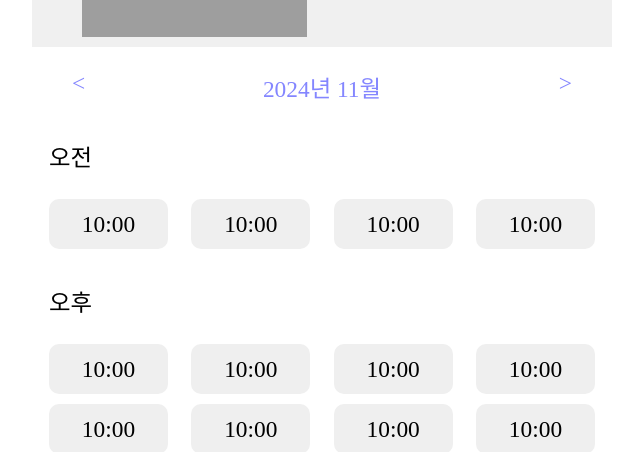
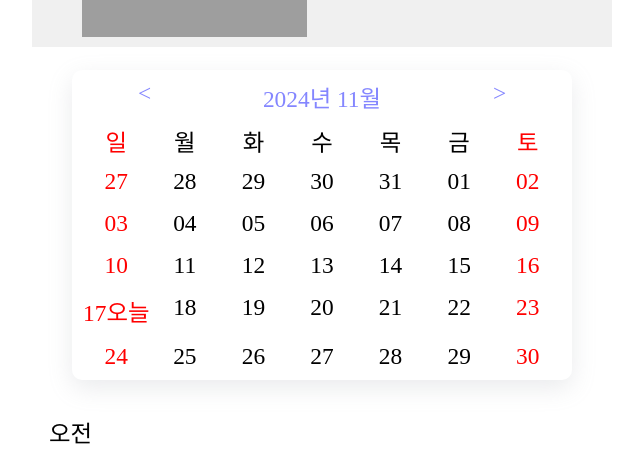
Before and after one commit to yeongipark/soop, a Next.js app: page /reserve in a window 1280 px wide. Shown: the part 233-685 px from the top of the page, without its empty margins (318-961 px from the left). Built offline with nearby package versions, Linux system fonts and the light colour scheme; grey boxes are pictures that could not be loaded; a web font is replaced by a local one.

Commit message:
FAET : 날짜 표현 완료

```diff
--- a/src/components/calendar/calendar.module.css
+++ b/src/components/calendar/calendar.module.css
@@ -4,4 +4,7 @@
   width: 100%;
   max-width: 500px;
   font-size: 1.3rem;
+  box-shadow: rgba(149, 157, 165, 0.2) 0px 8px 24px;
+  padding: 10px;
+  border-radius: 10px;
 }
--- a/src/components/calendar/calendar.tsx
+++ b/src/components/calendar/calendar.tsx
@@ -1,11 +1,13 @@
 "use client";
 import CalendarNav from "./calendarNav";
 import style from "./calendar.module.css";
+import CalendarBody from "./calendarBody";
 
 export default function Calendar() {
   return (
     <div className={style.container}>
       <CalendarNav />
+      <CalendarBody />
     </div>
   );
 }
--- /dev/null
+++ b/src/components/calendar/calendarBody.module.css
@@ -0,0 +1,19 @@
+.container {
+  width: 100%;
+  height: auto;
+}
+
+.dayWrap {
+  margin-top: 10px;
+  display: grid;
+  grid-template-columns: repeat(7, minmax(50px, 1fr));
+  grid-row-gap: 15px;
+}
+
+.week {
+  text-align: center;
+}
+
+.weekend {
+  color: red;
+}
--- a/src/components/calendar/calendarBody.tsx
+++ b/src/components/calendar/calendarBody.tsx
@@ -0,0 +1,58 @@
+"use client";
+
+import { useCalendar } from "@/hooks/useCalendar";
+import style from "./calendarBody.module.css";
+
+export default function CalendarBody() {
+  const { daysInMonth, today } = useCalendar();
+  const weeks = ["일", "월", "화", "수", "목", "금", "토"];
+  return (
+    <div className={style.container}>
+      <div className={style.dayWrap}>
+        {weeks.map((week, index) => (
+          <Week
+            key={index}
+            text={week}
+            isWeekend={index === 0 || index === 6}
+          />
+        ))}
+      </div>
+      <div className={style.dayWrap}>
+        {daysInMonth.map((day, index) => (
+          <Day
+            key={index}
+            day={day.day}
+            isWeekend={day.dayIndexOfWeek === 0 || day.dayIndexOfWeek === 6}
+            today={today(day.date)}
+          />
+        ))}
+      </div>
+    </div>
+  );
+}
+
+// 요일(월, 화, 수 ... )을 나타내는 컴포넌트
+function Week({ text, isWeekend }: { text: string; isWeekend: boolean }) {
+  return (
+    <div className={`${style.week} ${isWeekend && style.weekend}`}>{text}</div>
+  );
+}
+
+// 날짜를 나타내는 컴포넌트 (1일, 2일 ...)
+function Day({
+  day,
+  isWeekend,
+  today,
+}: {
+  day: string;
+  isWeekend: boolean;
+  today: boolean;
+}) {
+  console.log(today);
+  return (
+    <div className={`${style.week} ${isWeekend && style.weekend}`}>
+      {day}
+      {today && "오늘"}
+    </div>
+  );
+}
--- a/src/components/calendar/calendarNav.module.css
+++ b/src/components/calendar/calendarNav.module.css
@@ -1,7 +1,7 @@
 .container {
   width: 100%;
   display: flex;
-  justify-content: space-between;
+  justify-content: space-around;
   color: var(--main);
 }
 
--- a/src/hooks/useCalendar.ts
+++ b/src/hooks/useCalendar.ts
@@ -5,6 +5,7 @@ import {
   endOfWeek,
   format,
   getDay,
+  isToday,
   startOfMonth,
   startOfWeek,
   subMonths,
@@ -50,7 +51,12 @@ export const useCalendar = () => {
     dayIndexOfWeek: getDay(day),
   }));
 
+  const today = (date: string) => {
+    return isToday(new Date(date));
+  };
+
   return {
+    today,
     currentDate: {
       year: currentYear,
       month: currentMonth,
```
